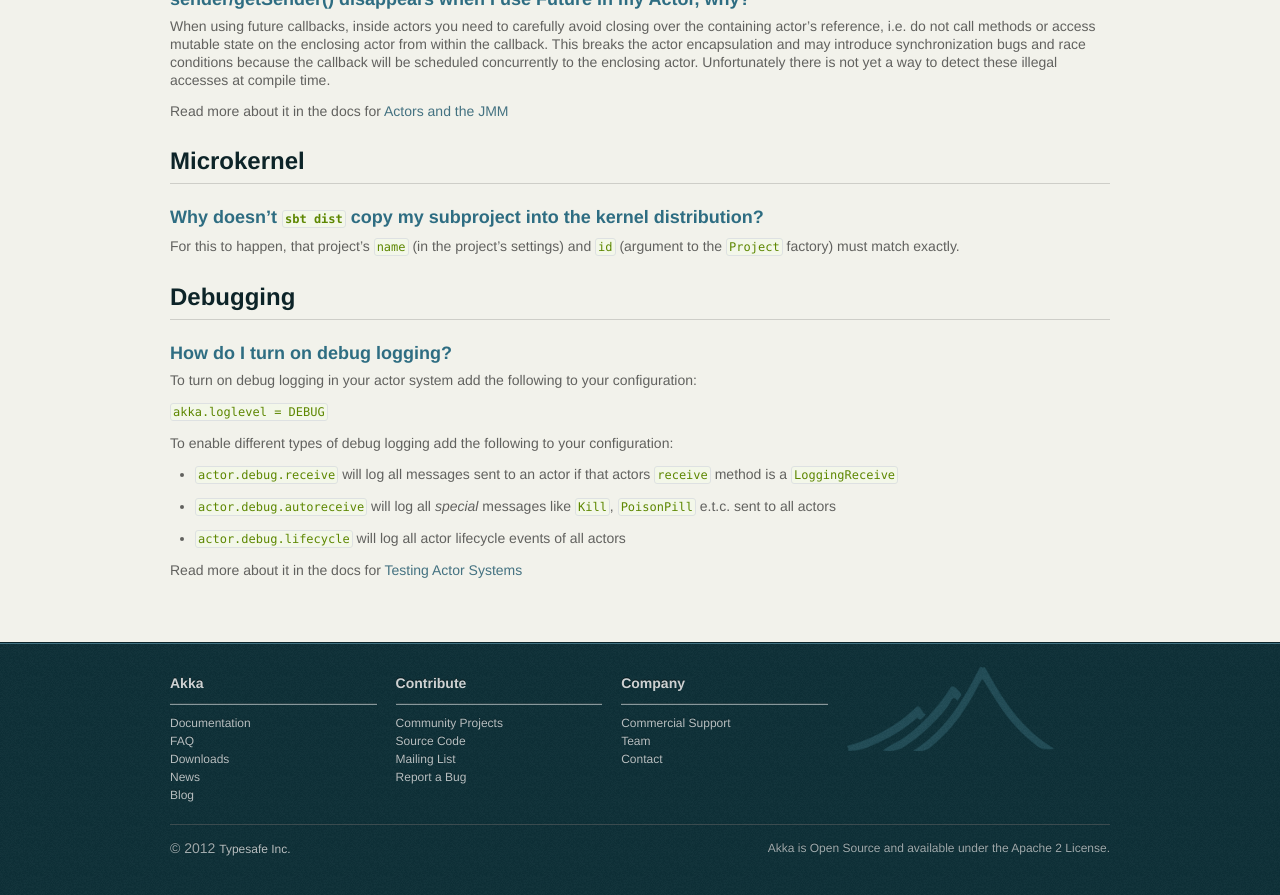
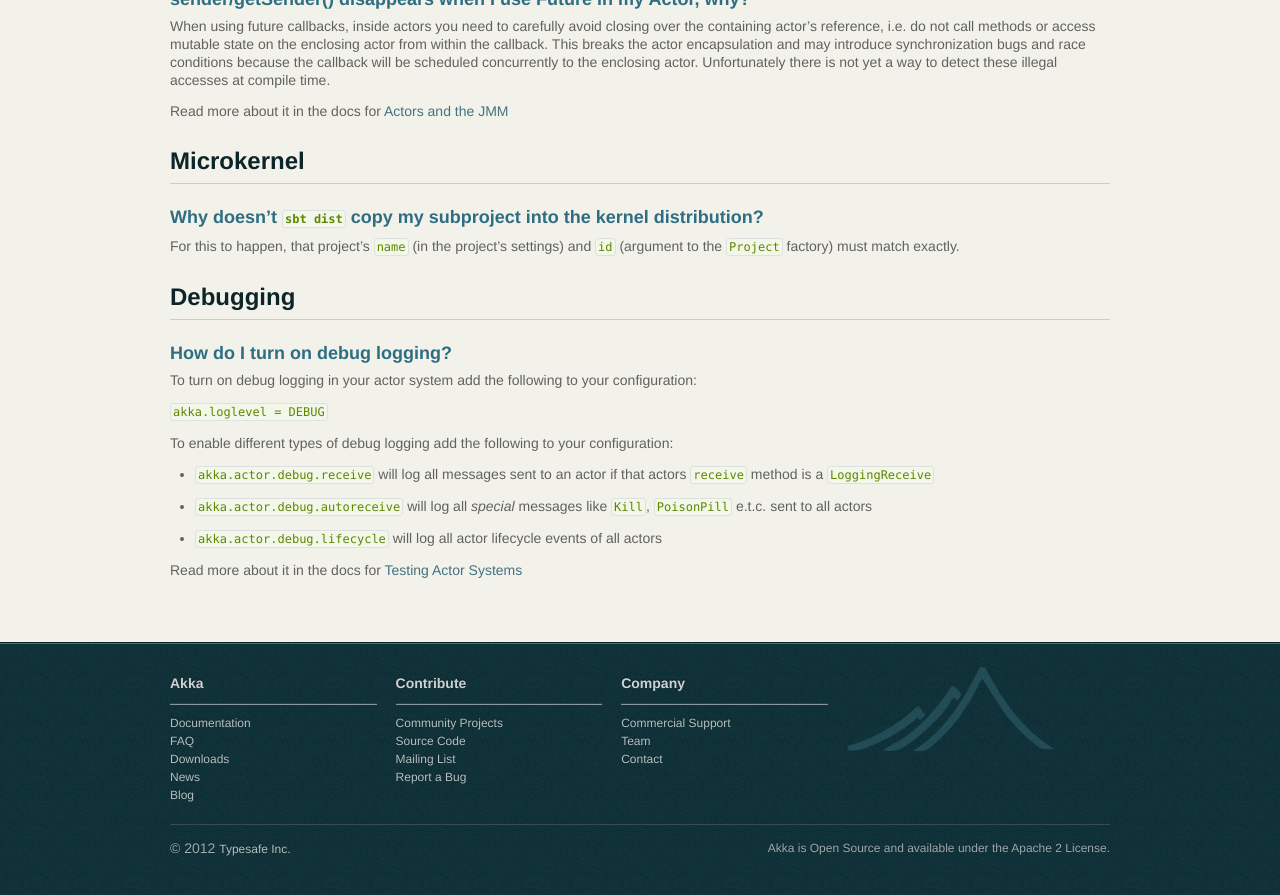
Before and after one commit to raboof/akka.github.com, a Jekyll site: the page built from faq/index.md, in a window 1280 px wide and 900 px high, scrolled down 1752 px. Shown: the top 895 px of the window. Built offline with Jekyll 4.4.1, drawn with Linux system fonts in a browser that asks for light colours.

Commit message:
And a correction to to property names in the FAQ

```diff
--- a/faq/index.md
+++ b/faq/index.md
@@ -124,10 +124,10 @@ To turn on debug logging in your actor system add the following to your configur
 
 To enable different types of debug logging add the following to your configuration:
 
-* `actor.debug.receive` will log all messages sent to an actor if that actors `receive` method is a `LoggingReceive`
+* `akka.actor.debug.receive` will log all messages sent to an actor if that actors `receive` method is a `LoggingReceive`
 
-* `actor.debug.autoreceive` will log all _special_ messages like `Kill`, `PoisonPill` e.t.c. sent to all actors
+* `akka.actor.debug.autoreceive` will log all _special_ messages like `Kill`, `PoisonPill` e.t.c. sent to all actors
 
-* `actor.debug.lifecycle` will log all actor lifecycle events of all actors
+* `akka.actor.debug.lifecycle` will log all actor lifecycle events of all actors
 
 Read more about it in the docs for [Testing Actor Systems](http://doc.akka.io/docs/akka/2.0.3/scala/testing.html#Tracing_Actor_Invocations)
```
